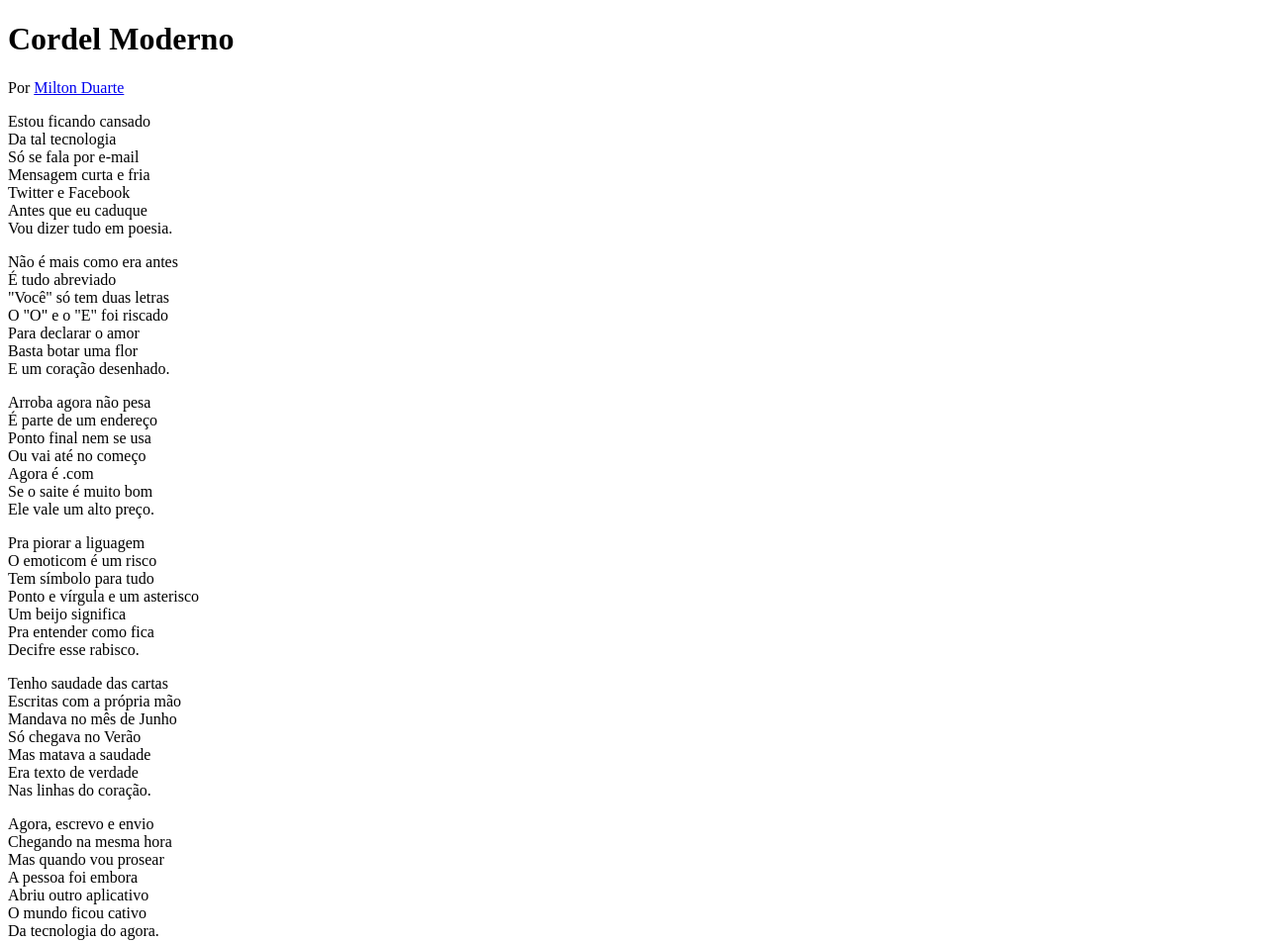
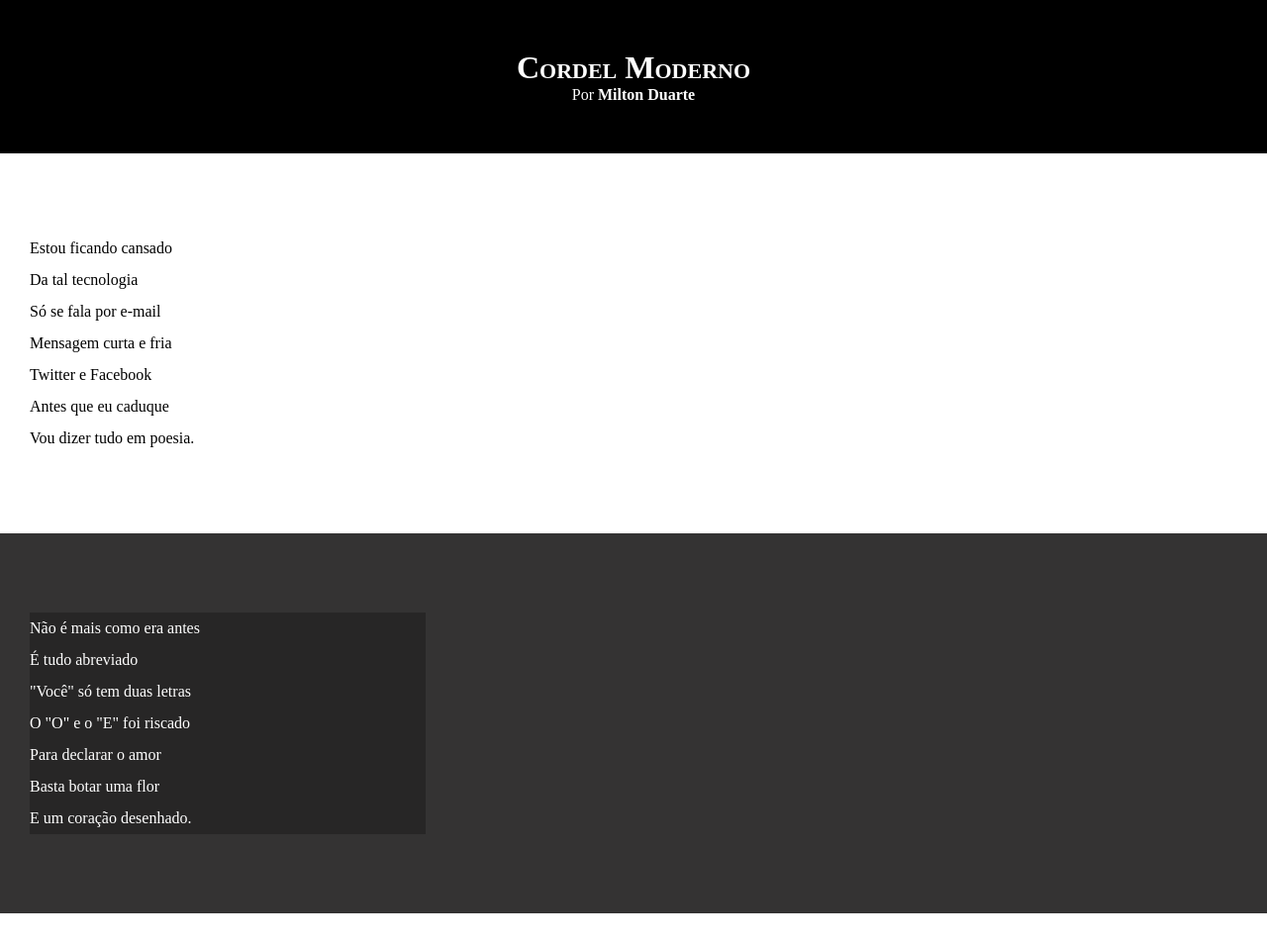
Before and after one commit to D4nilo-Rocha/Html5-e-Css3, a plain HTML site: page desafio/Desafio 12/index.html in a window 1280 px wide. Shown: the top 953 px of the page at 99% size. Drawn offline with Linux system fonts and the light colour scheme.

Commit message:
atualizei estilos dos textos

```diff
--- a/desafio/Desafio 12/estilo/style.css
+++ b/desafio/Desafio 12/estilo/style.css
@@ -1 +1,58 @@
 @charset "UTF -8";
+
+*{
+    margin: 0px;
+    padding: 0px;
+}
+
+html, body{
+    min-height: 100vh;
+    background-color: darkgray;
+}
+
+header{
+    background-color: black;
+    color: white;
+    text-align: center;
+}
+
+header > h1{
+    padding-top: 50px;
+    font-variant: small-caps;
+
+}
+header  p {
+    padding-bottom: 50px;
+}
+header a, footer a  {
+    color: white;
+    text-decoration: none;
+    font-weight: bolder;
+}
+header a:hover, footer a:hover {
+    text-decoration: underline;
+}
+section {
+    padding-top: 10vh;
+    padding-bottom: 10vh;
+    line-height:2em ;
+    padding-left: 30px;
+}
+section.normal {
+    background-color: white;
+    color: black;
+}
+section.imagem {
+    background-color: rgb(52, 51, 51);
+    color: white;
+}
+section.imagem > p{
+    width: 400px;
+    background-color: rgba(0, 0, 0, 0.255);
+}
+footer {
+    background-color:black ;
+    color: white;
+    text-align: center;
+    padding: 10px;
+}
--- a/desafio/Desafio 12/index.html
+++ b/desafio/Desafio 12/index.html
@@ -11,11 +11,13 @@
             <h1>
                 Cordel Moderno
             </h1>
-            Por <a href=" https://www.recantodasletras.com.br/poesias/3186743" target="_blank">Milton Duarte</a>
+            <p>
+                Por <a href=" https://www.recantodasletras.com.br/poesias/3186743" target="_blank">Milton Duarte</a>
+            </p>
 
         </header>
 
-    <section>
+    <section class="normal">
         <p>
             Estou ficando cansado <br>
             Da tal tecnologia <br>
@@ -27,7 +29,7 @@
         </p>
     </section>
 
-    <section>
+    <section class="imagem">
         <p>
             Não é mais como era antes <br>
             É tudo abreviado <br>
@@ -39,7 +41,7 @@
         </p>
     </section>
 
-    <section>
+    <section class="normal">
         <p>
             Arroba agora não pesa <br>
             É parte de um endereço <br>
@@ -61,7 +63,7 @@
         </p>
     </section>
 
-    <section>
+    <section class="imagem">
         <p>
             Tenho saudade das cartas <br>
             Escritas com a própria mão <br>
@@ -73,7 +75,7 @@
         </p>
     </section>
 
-    <section>
+    <section class="normal">
         <p>
             Agora, escrevo e envio <br>
             Chegando na mesma hora <br>
```
